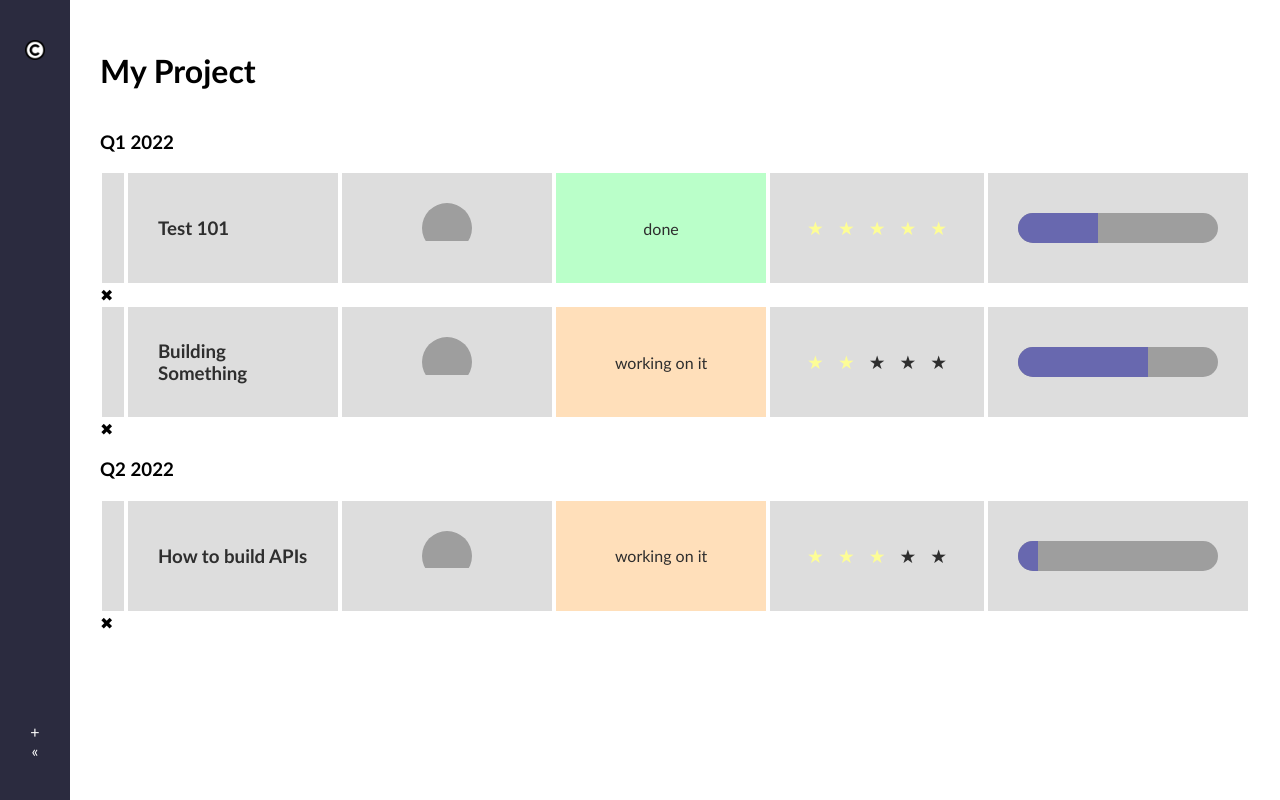
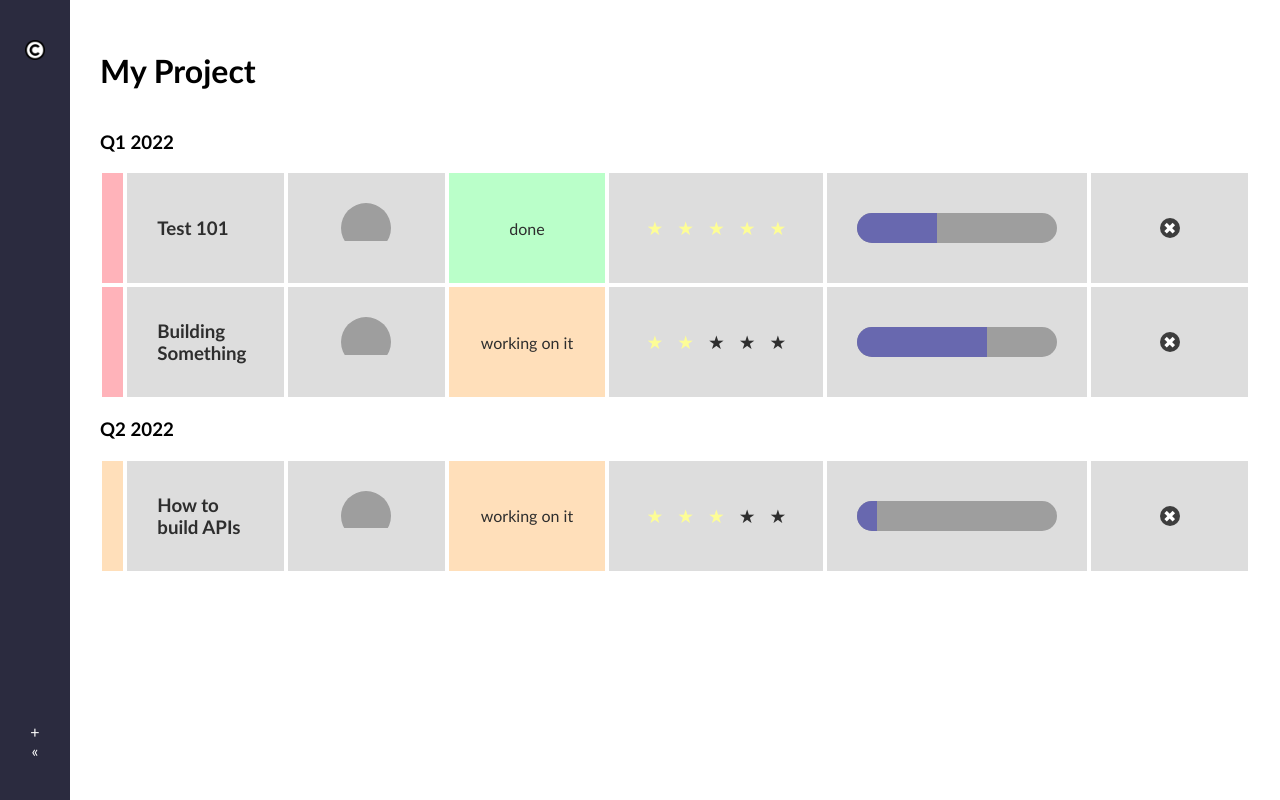
Before and after one commit to dganai/monday-clone, a React (Create React App) app: page / in a window 1280 px wide. Built offline with nearby package versions, Linux system fonts and the light colour scheme; grey boxes are pictures that could not be loaded.

Commit message:
functionality for each category to have it's own color

```diff
--- a/src/Components/TicketCard.js
+++ b/src/Components/TicketCard.js
@@ -9,14 +9,14 @@ const TicketCard = ({ color, ticket }) => {
   return (
     <div className="ticket-card">
       <Link to={`/ticket/${ticket.documentId}`} id="link">
-        <div className="ticket-color"></div>
+        <div className="ticket-color" style={{ backgroundColor: color }}></div>
         <h3>{ticket.title}</h3>
         <AvatarDisplay ticket={ticket} />
         <StatusDisplay status={ticket.status} />
         <PriorityDisplay priority={ticket.priority} />
         <ProgressDisplay progress={ticket.progress} />
+        <DeleteBlock />
       </Link>
-      <DeleteBlock />
     </div>
   );
 };
--- a/src/Pages/Dashboard.js
+++ b/src/Pages/Dashboard.js
@@ -43,6 +43,14 @@ const Dashboard = () => {
     },
   ];
 
+  const colors = [
+    'rgb(255, 179, 186)',
+    'rgb(255, 223, 186)',
+    'rgb(255, 255, 186)',
+    'rgb(186, 255, 201)',
+    'rgb(186, 255, 255)',
+  ];
+
   const uniqueCategories = [
     ...new Set(tickets?.map(({ category }) => category)),
   ];
@@ -60,7 +68,7 @@ const Dashboard = () => {
                 .map((filteredTicket, _index) => (
                   <TicketCard
                     id={_index}
-                    color={filteredTicket.color}
+                    color={colors[categoryIndex] || colors[0]}
                     ticket={filteredTicket}
                   />
                 ))}
--- a/src/index.css
+++ b/src/index.css
@@ -133,3 +133,23 @@ nav .icon {
   background-color: rgb(104, 104, 175);
   height: 100%;
 }
+
+.ticket-card .delete-block {
+  background-color: rgb(211, 211, 211);
+  width: 50px;
+  margin: 2px;
+  justify-content: center;
+  align-items: center;
+  display: flex;
+}
+
+.ticket-card .delete-block .delete-icon {
+  width: 20px;
+  height: 20px;
+  border-radius: 10px;
+  background-color: rgb(61, 61, 61);
+  display: flex;
+  justify-content: center;
+  align-items: center;
+  color: rgb(255, 255, 255);
+}
```
